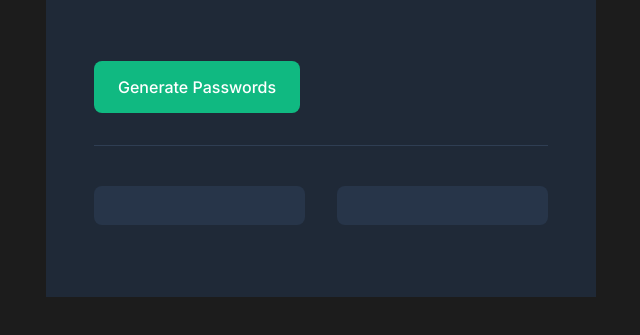
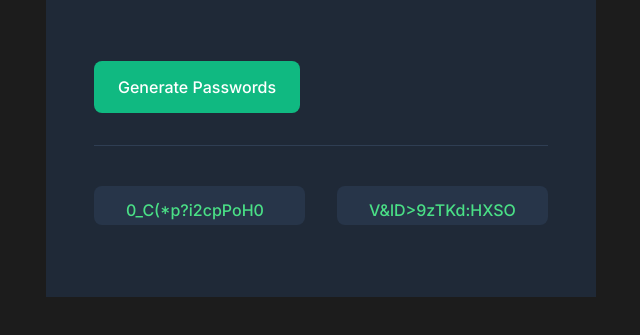
Before and after one commit to webstormcam/Password_Generator_Scrimba_Assignment_4, a plain HTML site: page index.html in a window 1280 px wide. Both pictures are taken after a click on the button "Generate Passwords". Shown: the part 367-702 px from the top of the page, without its empty margins (319-959 px from the left). Drawn offline with Linux system fonts and the light colour scheme.

Commit message:
Styled the passwords :)

```diff
--- a/index.html
+++ b/index.html
@@ -17,7 +17,7 @@
         <section id="password-request">
             <h1>Generate a <br> <span class="green">random password</span></h1>
             <h2>Never use an insecure password again.</h2>
-            <button onclick="generate()">Generate Passwords</button>
+            <button onclick="createpass()">Generate Passwords</button>
         </section>
         <section id="password-output">
 <p id="password1" class="password green"></p>
--- a/script.js
+++ b/script.js
@@ -1,5 +1,7 @@
 const characters = ["A","B","C","D","E","F","G","H","I","J","K","L","M","N","O","P","Q","R","S","T","U","V","W","X","Y","Z","a","b","c","d","e","f","g","h","i","j","k","l","m","n","o","p","q","r","s","t","u","v","w","x","y","z", "0", "1", "2", "3", "4", "5", "6", "7", "8", "9","~","`","!","@","#","$","%","^","&","*","(",")","_","-","+","=","{","[","}","]",",","|",":",";","<",">",".","?",
 "/"];
+let password1 = document.getElementById("password1")
+let password2 = document.getElementById("password2")
 let output1="";
 let output2="";
 
@@ -10,6 +12,11 @@ function generate(){
     }
     return password
 }
+function createpass(){
+    output1=generate()
+    output2=generate()
 
-output1=generate()
-output2=generate()
+password1.textContent=output1
+password2.textContent=output2
+
+}
--- a/style.css
+++ b/style.css
@@ -70,6 +70,8 @@ button{
     max-width: 211px;
     height: 39px;
     width: 50%;
+    font-family: 'Inter', sans-serif;
+    font-weight: 500;
 
 }
 
```
